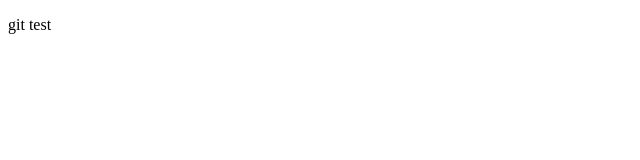
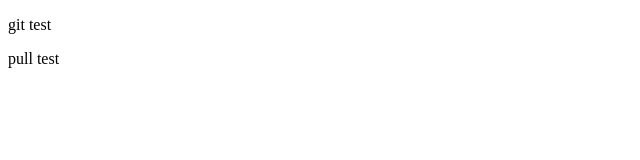
Before and after one commit to Y-Nami/git-test, a plain HTML site: page index.html in a window 1280 px wide. Shown: the full height of the page, 0-640 px from the left. Drawn offline with Linux system fonts and the light colour scheme.

Commit message:
Update index.html

```diff
--- a/index.html
+++ b/index.html
@@ -7,5 +7,6 @@
 </head>
 <body>
   <p>git test</p>
+  <p>pull test</p>
 </body>
 </html>
```
